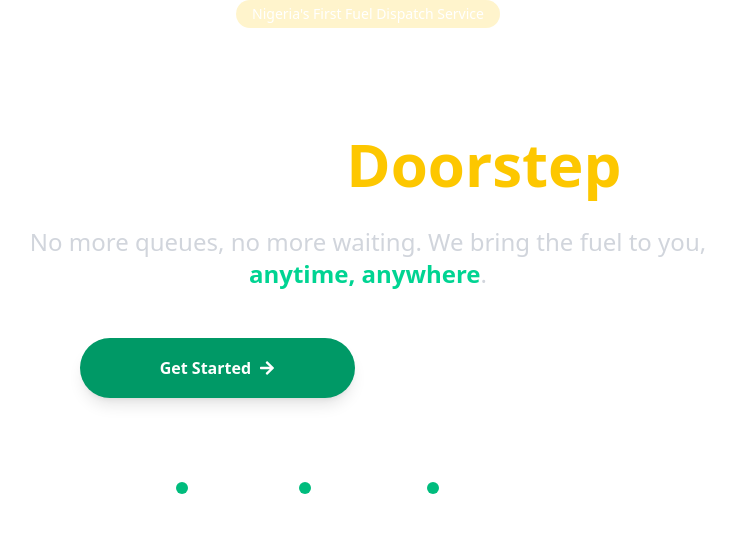
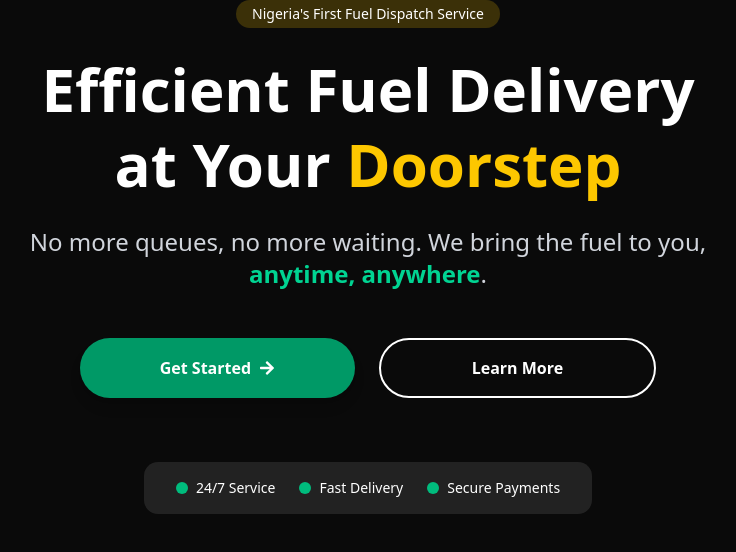
Before and after one commit to Adeboye22/user-fuelup, a React (Vite) app: page / in a window 1280 px wide. Shown: the top 552 px of the page, without its empty margins (272-1008 px from the left). Built offline with nearby package versions, Linux system fonts and the light colour scheme.

Commit message:
home and app

```diff
--- a/src/App.jsx
+++ b/src/App.jsx
@@ -1,11 +1,11 @@
-import Hero from "./components/Hero"
+import { ThemeProvider } from "./components/theme-provider"
 import Home from "./pages/Home"
 
 function App() {
   return (
-    <div>
-      <Hero />
-    </div>
+    <ThemeProvider defaultTheme="dark" storageKey="vite-ui-theme">
+      <Home />
+    </ThemeProvider>
   )
 }
 
--- a/src/pages/Home.jsx
+++ b/src/pages/Home.jsx
@@ -1,8 +1,11 @@
 "use client"
+
+import Hero from "@/components/Hero"
+
 const Home = () => {
   return (
     <div className="text-gray-100 font-sans">
-      Home
+      <Hero />
     </div>
   )
 }
```
